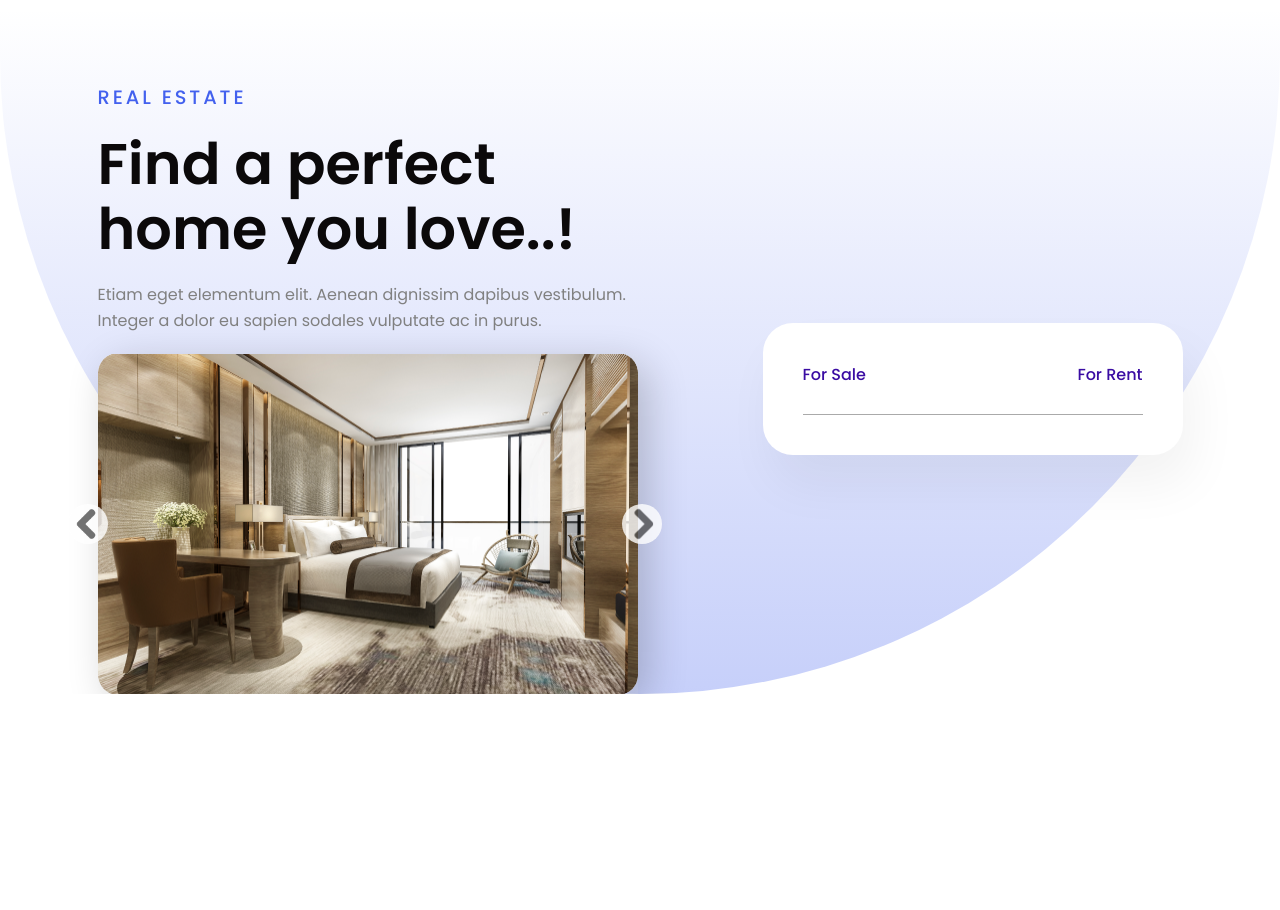
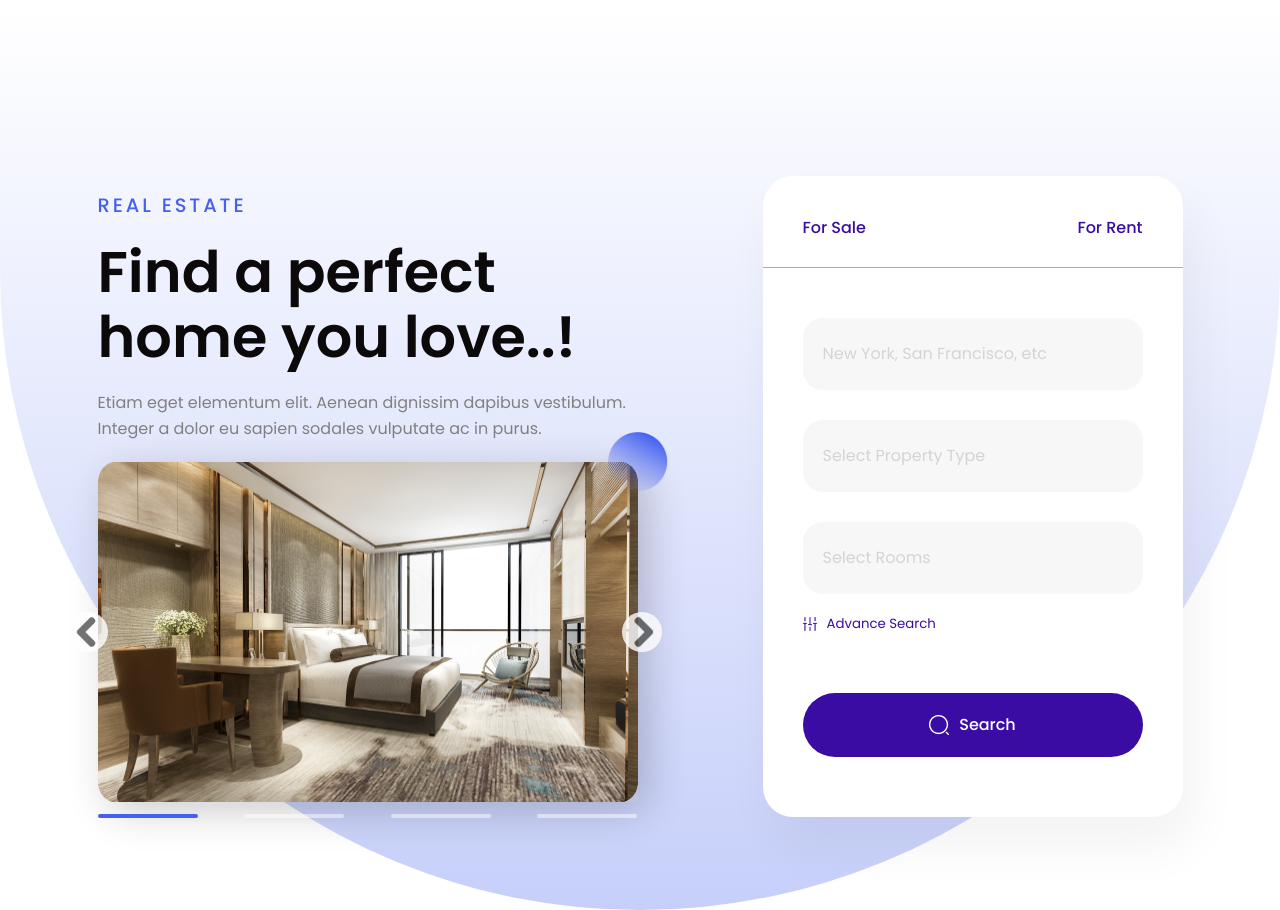
Before and after one commit to Bouih32/resilla, a plain HTML site: page index.html in a window 1280 px wide. Shown: the part 124-1034 px from the top of the page. Before the commit the page ends 818 px from the top, so only its background shows below. Drawn offline with nearby package versions, Linux system fonts and the light colour scheme.

Commit message:
hero over

```diff
--- a/index.html
+++ b/index.html
@@ -115,7 +115,7 @@
       </nav>
     </header>
     <section
-      class="bg-grad rounded-b-[800px] flex flex-col sm:flex-row items-center sm:justify-center sm:gap-[125px] gap-[40px] sm:pt-[75px] pt-[34px]"
+      class="bg-grad rounded-b-[800px] flex flex-col sm:flex-row items-center sm:justify-center sm:gap-[125px] gap-[40px] sm:pt-[75px] pt-[34px] sm:h-[902px] h-[894px]"
     >
       <div class="sm:space-y-[20px] space-y-[10px]">
         <span
@@ -149,17 +149,79 @@
               <img src="images/arrowR.png" alt="arrow" />
             </div>
           </div>
+          <img
+            src="images/icons/circle1.png"
+            alt="circle"
+            class="absolute top-0 sm:right-0 right-10 -translate-y-[50%] translate-x-[50%] w-[40px] sm:w-[60px]"
+          />
+          <div class="absolute -bottom-4 w-full flex justify-between">
+            <span
+              class="bg-secondary h-1 sm:w-[100px] w-[57.414px] rounded"
+            ></span>
+            <span
+              class="bg-white/50 h-1 sm:w-[100px] w-[57.414px] rounded"
+            ></span>
+            <span
+              class="bg-white/50 h-1 sm:w-[100px] w-[57.414px] rounded"
+            ></span>
+            <span
+              class="bg-white/50 h-1 sm:w-[100px] w-[57.414px] rounded"
+            ></span>
+          </div>
         </div>
       </div>
       <form
-        class="sm:px-[40px] sm:pt-[40px] sm:pb-[40px] px-[22px] pt-[29px] pb-[40px] sm:w-[420px] w-[333px] bg-white rounded-[30px] shadow-formShadow"
+        class="sm:pt-[40px] sm:pb-[60px] pt-[29px] pb-[40px] sm:w-[420px] w-[333px] bg-white rounded-[30px] shadow-formShadow"
       >
         <div
-          class="flex justify-between border-b border-[#AAAAAA] text-[16px] font-medium text-main pb-[27px]"
+          class="flex justify-between border-b border-[#AAAAAA] text-[16px] font-medium text-main pb-[27px] sm:px-[40px] px-[22px]"
         >
           <p>For Sale</p>
           <p>For Rent</p>
         </div>
+        <section class="sm:px-[40px] px-[22px] sm:pt-[50px] pt-[40px]">
+          <div
+            class="flex flex-col sm:space-y-[30px] space-y-5 sm:mb-5 mb-[15px]"
+          >
+            <input
+              type="text"
+              placeholder="New York, San Francisco, etc"
+              class="rounded-[20px] bg-[#D4D4D433] placeholder:text-[#D4D4D4] sm:py-6 py-5 sm:pl-5 pl-[18px] focus:outline-none"
+            />
+            <select
+              id=""
+              class="text-[#D4D4D4] rounded-[20px] bg-[#D4D4D433] sm:py-6 py-5 sm:px-5 px-[18px] appearance-none focus:outline-none"
+            >
+              <option class="">Select Property Type</option>
+              <option>Two</option>
+            </select>
+            <select
+              id=""
+              class="text-[#D4D4D4] rounded-[20px] bg-[#D4D4D433] sm:py-6 py-5 sm:px-5 px-[18px] appearance-none focus:outline-none"
+            >
+              <option>Select Rooms</option>
+              <option>Two</option>
+            </select>
+          </div>
+          <div class="flex gap-2.5 items-center">
+            <img
+              src="images/icons/params.png"
+              alt="param"
+              class="w-[14px] h-[14px]"
+            />
+            <p class="text-[13.3px] text-main">Advance Search</p>
+          </div>
+          <div
+            class="flex justify-center items-center gap-2.5 py-[15px] sm:py-5 bg-main rounded-[50px] mt-[40px] sm:mt-[60px]"
+          >
+            <img
+              src="images/icons/search.png"
+              alt="search"
+              class="w-[20px] h-[20px]"
+            />
+            <p class="text-[16px] font-medium text-white">Search</p>
+          </div>
+        </section>
       </form>
     </section>
     <script src="main.js"></script>
```
Also changed, not shown: images/icons/arrowD.png (added), images/icons/circle1.png (renamed from images/icons/linearCircle.png).
